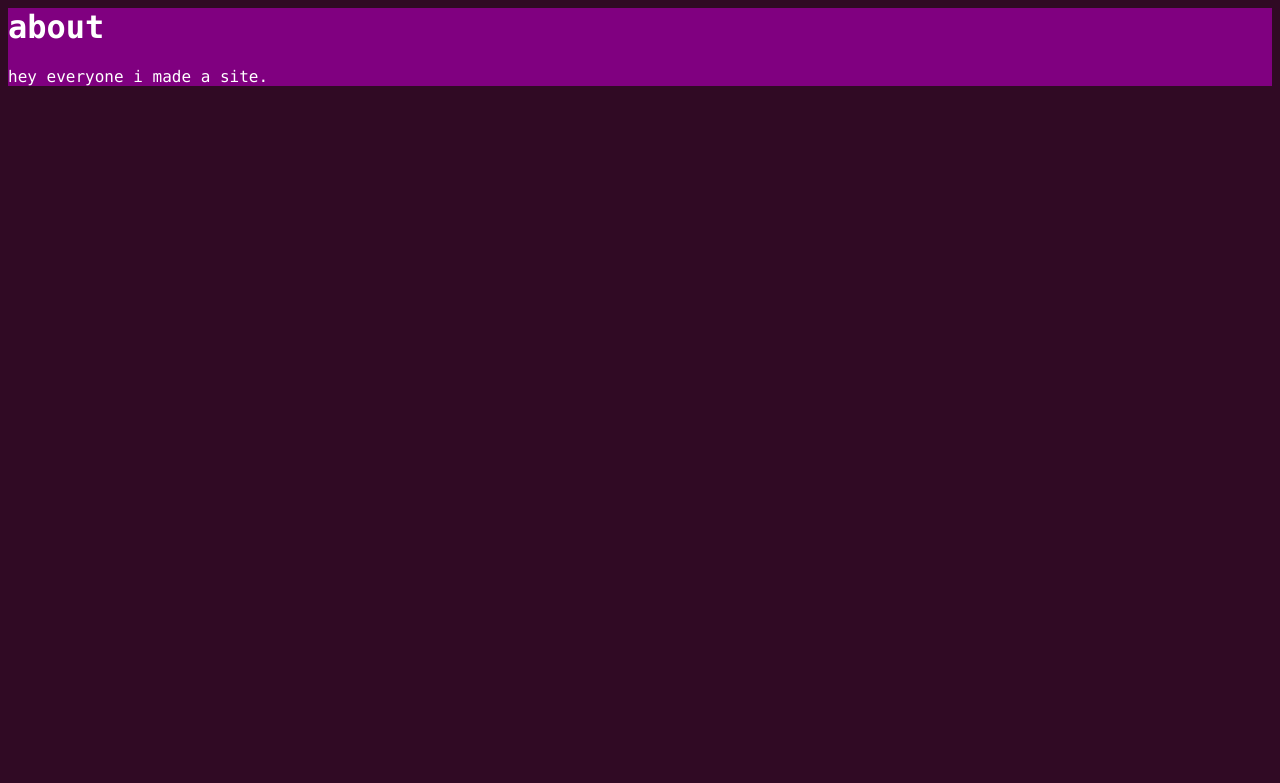
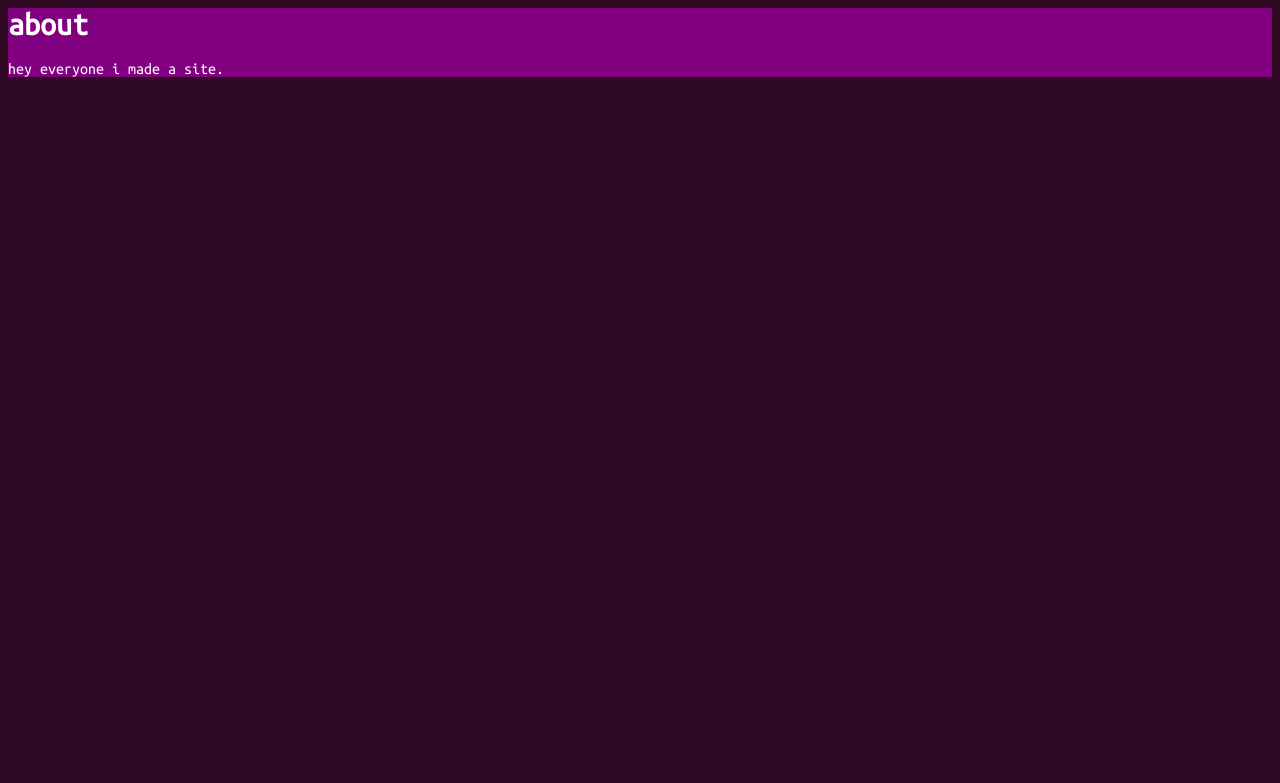
Before and after one commit to CoffeeTableEspresso/CoffeeTableEspresso.github.io, a PHP site: page / in a window 1280 px wide. Shown: the top 783 px of the page. Run offline with PHP 8.4, Linux system fonts and the light colour scheme.

Commit message:
Update style.css

```diff
--- a/assets/css/style.css
+++ b/assets/css/style.css
@@ -1,10 +1,12 @@
+@import url('https://fonts.googleapis.com/css?family=Ubuntu+Mono');
+
 body {
+    font-family: 'Ubuntu Mono', monospace;
     background-color: #300a24;
     color: white;
 }
 
 div {
     display: block;
-    font-family: "Lucida Console", Monaco, monospace;
     background-color: purple;
 }
```
